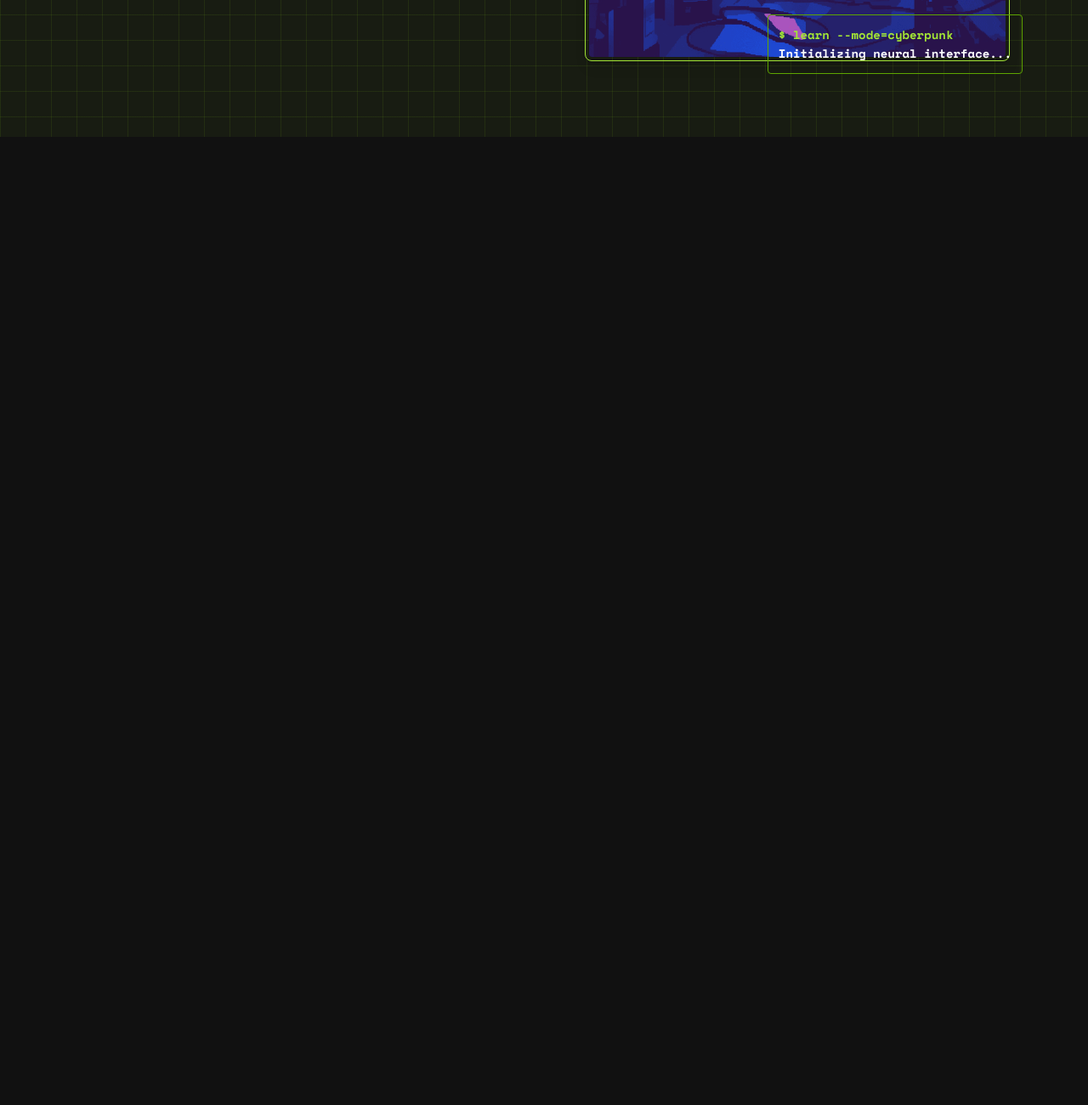
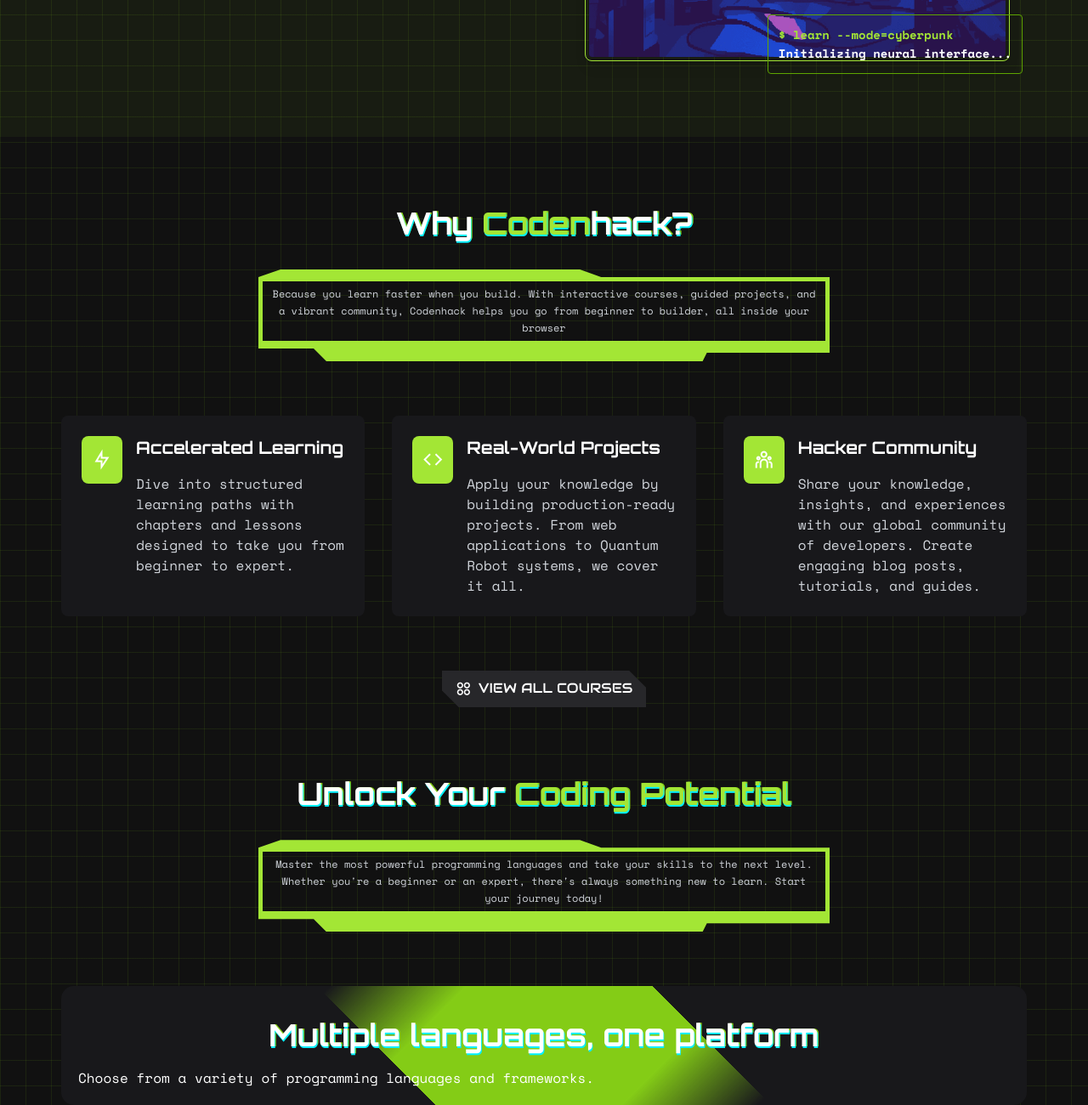
Before and after one commit to petrowic-n/codenhack-landing-page, a website built with Vite: page index.html in a window 1280 px wide. Shown: the part 703-2003 px from the top of the page at 85% size. Before the commit the page ends 864 px from the top, so only its background shows below. Built offline with nearby package versions, Linux system fonts and the light colour scheme.

Commit message:
about section finished, services section started

```diff
--- a/index.html
+++ b/index.html
@@ -143,8 +143,109 @@
           </div>
         </div>
       </section>
-      <section></section>
-      <section></section>
+      <section class="about section-top">
+        <div class="container">
+          <h2 class="glitch-effect">
+            Why
+            <span class="text-primary">Coden</span>hack?
+          </h2>
+
+          <p class="cyberpunk">
+            Because you learn faster when you build. With interactive courses,
+            guided projects, and a vibrant community, Codenhack helps you go
+            from beginner to builder, all inside your browser
+          </p>
+
+          <div class="about__grid">
+            <!-- Card 1 -->
+            <div class="about__card">
+              <div>
+                <div class="about__card-icon">
+                  <i class="ri-flashlight-line about-icon"></i>
+                </div>
+              </div>
+              <div class="about__card-text">
+                <h3>Accelerated Learning</h3>
+                <p>
+                  Dive into structured learning paths with chapters and lessons
+                  designed to take you from beginner to expert.
+                </p>
+              </div>
+            </div>
+
+            <!-- Card 2 -->
+            <div class="about__card">
+              <div>
+                <div class="about__card-icon">
+                  <i class="ri-code-line about-icon"></i>
+                </div>
+              </div>
+              <div class="about__card-text">
+                <h3>Real-World Projects</h3>
+                <p>
+                  Apply your knowledge by building production-ready projects.
+                  From web applications to Quantum Robot systems, we cover it
+                  all.
+                </p>
+              </div>
+            </div>
+
+            <!-- Card 3 -->
+            <div class="about__card">
+              <div>
+                <div class="about__card-icon">
+                  <i class="ri-team-line about-icon"></i>
+                </div>
+              </div>
+              <div class="about__card-text">
+                <h3>Hacker Community</h3>
+                <p>
+                  Share your knowledge, insights, and experiences with our
+                  global community of developers. Create engaging blog posts,
+                  tutorials, and guides.
+                </p>
+              </div>
+            </div>
+          </div>
+          <div class="about__button">
+            <button class="btn-third">
+              <i class="ri-apps-2-line btn-third-icon"></i>
+              View all courses
+            </button>
+          </div>
+        </div>
+      </section>
+      <section class="services section-top">
+        <div class="container">
+          <h2 class="glitch-effect">
+            Unlock Your
+            <span class="text-primary">Coding Potential</span>
+          </h2>
+
+          <p class="cyberpunk">
+            Master the most powerful programming languages and take your skills
+            to the next level. Whether you're a beginner or an expert, there's
+            always something new to learn. Start your journey today!
+          </p>
+
+          <div class="services__grid">
+            <!-- Card 1 -->
+            <div class="cyber-frame">
+              <div class="services__card">
+                <div>
+                  <h2 class="glitch-effect services__heading">
+                    Multiple languages, one platform
+                  </h2>
+                  <p>
+                    Choose from a variety of programming languages and
+                    frameworks.
+                  </p>
+                </div>
+              </div>
+            </div>
+          </div>
+        </div>
+      </section>
       <section></section>
       <section></section>
     </main>
--- a/src/main.js
+++ b/src/main.js
@@ -3,6 +3,8 @@
 import "../styles/components/header.css";
 import "../styles/components/mobile-nav.css";
 import "../styles/components/hero.css";
+import "../styles/components/about.css";
+import "../styles/components/services.css";
 import "../styles/utils.css";
 
 import mobileNav from "./utils/mobile-nav";
--- /dev/null
+++ b/styles/components/about.css
@@ -0,0 +1,68 @@
+
+.about__grid {
+  display: grid;
+  grid-template-columns: repeat(1, minmax(0, 1fr));
+  gap: 2rem;
+}
+
+.about__card {
+  background-color: var(--color-gray-card);
+  border-radius: 0.5rem;
+  padding: 1.5rem;
+  display: flex;
+  align-items: flex-start;
+  gap: 1rem;
+}
+
+.about__card-icon {
+  padding: 0.75rem;
+  background-color: var(--color-green);
+  border-radius: 0.5rem;
+}
+
+.about-icon {
+  font-size: 1.5rem;
+  color: var(--color-white);
+}
+
+.about__card-text p {
+  color: var(--color-gray-text);
+  margin-top: 1rem;
+  font-size: var(--size-base);
+  font-weight: 500;
+}
+
+.about__button {
+    display: flex;
+    justify-content: center;
+}
+
+/* xs */
+/* @media (min-width: 475px) {} */
+
+/* sm */
+/* @media (min-width: 640px) {} */
+
+/* md */
+@media (min-width: 768px) {
+  .about__text {
+    font-size: var(--size-base);
+  }
+
+  .about__grid {
+    grid-template-columns: repeat(2, minmax(0, 1fr));
+  }
+}
+
+/* lg */
+@media (min-width: 1024px) {
+  .about__grid {
+    grid-template-columns: repeat(3, minmax(0, 1fr));
+  }
+}
+
+/* xl */
+/* @media (min-width: 1280px) {} */
+
+/* 2xl */
+/* @media (min-width: 1536px) {} */
--- /dev/null
+++ b/styles/components/services.css
@@ -0,0 +1,14 @@
+.services__card {
+  height: 100%;
+  color: var(--color-white);
+  display: flex;
+  flex-direction: column;
+  position: relative;
+  padding: 0;
+  z-index: 4;
+}
+
+.services__heading {
+  position: relative;
+  z-index: 4;
+}
--- a/styles/style.css
+++ b/styles/style.css
@@ -9,6 +9,8 @@
   /* colors */
   --color-white: rgb(255, 255, 255);
   --color-gray: rgb(43, 43, 43);
+  --color-gray-btn: rgb(39, 39, 42);
+  --color-gray-card: rgb(24, 24, 27);
   --color-light: rgb(209, 213, 219);
   --color-dark: rgb(24, 24, 27);
   --color-green: rgb(163, 230, 53);
--- a/styles/utils.css
+++ b/styles/utils.css
@@ -69,6 +69,40 @@
   background-color: rgba(163, 230, 53, 0.1);
 }
 
+.btn-third {
+  color: var(--color-white);
+  display: flex;
+  align-items: center;
+  gap: 0.5rem;
+  font-family: var(--font-family-buttons);
+  font-weight: 500;
+  font-size: var(--size-base);
+  text-decoration: none;
+  background-color: var(--color-gray-btn);
+  padding: 0.5em 1em;
+  clip-path: polygon(
+    0 0,
+    calc(100% - 20px) 0,
+    100% 20px,
+    100% 100%,
+    20px 100%,
+    0 calc(100% - 20px)
+  ) !important;
+  overflow: hidden;
+  position: relative;
+  text-transform: uppercase;
+  transition: all 0.3s ease;
+  margin-top: 4rem;
+}
+
+.btn-third-icon {
+  font-size: 1.2rem;
+}
+
+.btn-third:hover {
+  background-color: var(--color-gray);
+}
+
 /*==== CONTAINER ====*/
 .container {
   width: 100%;
@@ -92,11 +126,93 @@
   background-size: 30px 30px;
 }
 
+.cyberpunk {
+  border: 5px solid var(--color-green);
+  border-width: 30px 5px 24px;
+  clip-path: polygon(
+    0 25px,
+    26px 16px,
+    calc(60% - 25px) 16px,
+    60% 25px,
+    100% 25px,
+    100% calc(100% - 10px),
+    calc(100% - 15px) calc(100% - 10px),
+    calc(80% - 10px) calc(100% - 10px),
+    calc(80% - 15px) 100%,
+    80px 100%,
+    65px calc(100% - 15px),
+    0 calc(100% - 15px)
+  );
+  padding: 5px;
+  position: relative;
+  font-size: var(--size-xs);
+  color: var(--color-gray-text);
+  max-width: 42rem;
+  margin-inline: auto;
+  margin-bottom: 4rem;
+  text-align: center;
+}
+
+.cyber-frame {
+  height: 100%;
+  border-radius: 15px;
+  overflow: hidden;
+  padding: 20px;
+  position: relative;
+  background-color: var(--color-gray-card);
+}
+
+.cyber-frame::before {
+  animation: rotate 8s linear infinite;
+  background: linear-gradient(
+    90deg,
+    #0000 40%,
+    #84cc16,
+    #84cc16,
+    #84cc16,
+    #0000 60%
+  );
+  content: "";
+  height: 200%;
+  left: 50%;
+  position: absolute;
+  top: 50%;
+  transform-origin: 50%;
+  width: 200%;
+  z-index: 2;
+}
+
+@keyframes rotate {
+  0% {
+    transform: translate(-50%, -50%) rotate(0);
+  }
+  100% {
+    transform: translate(-50%, -50%) rotate(1turn);
+  }
+}
+
 h1 {
   font-family: var(--font-family-headings);
   font-size: var(--size-4xl);
   color: var(--color-white);
   font-weight: 700;
+}
+
+h2 {
+  font-family: var(--font-family-headings);
+  font-size: var(--size-3xl);
+  font-weight: 700;
+  color: var(--color-white);
+  text-align: center;
+  margin-block: 1rem;
+}
+
+h3 {
+  font-family: var(--font-family-headings);
+  color: var(--color-white);
+  font-weight: 700;
+  font-size: var(--size-xl);
+  margin-bottom: 0.5rem;
 }
 
 /*==== RESPONSIVE ====*/
@@ -123,6 +239,10 @@
   h1 {
     font-size: var(--size-5xl);
   }
+
+  h2 {
+    font-size: var(--size-4xl);
+  }
 }
 
 /* lg */
```
